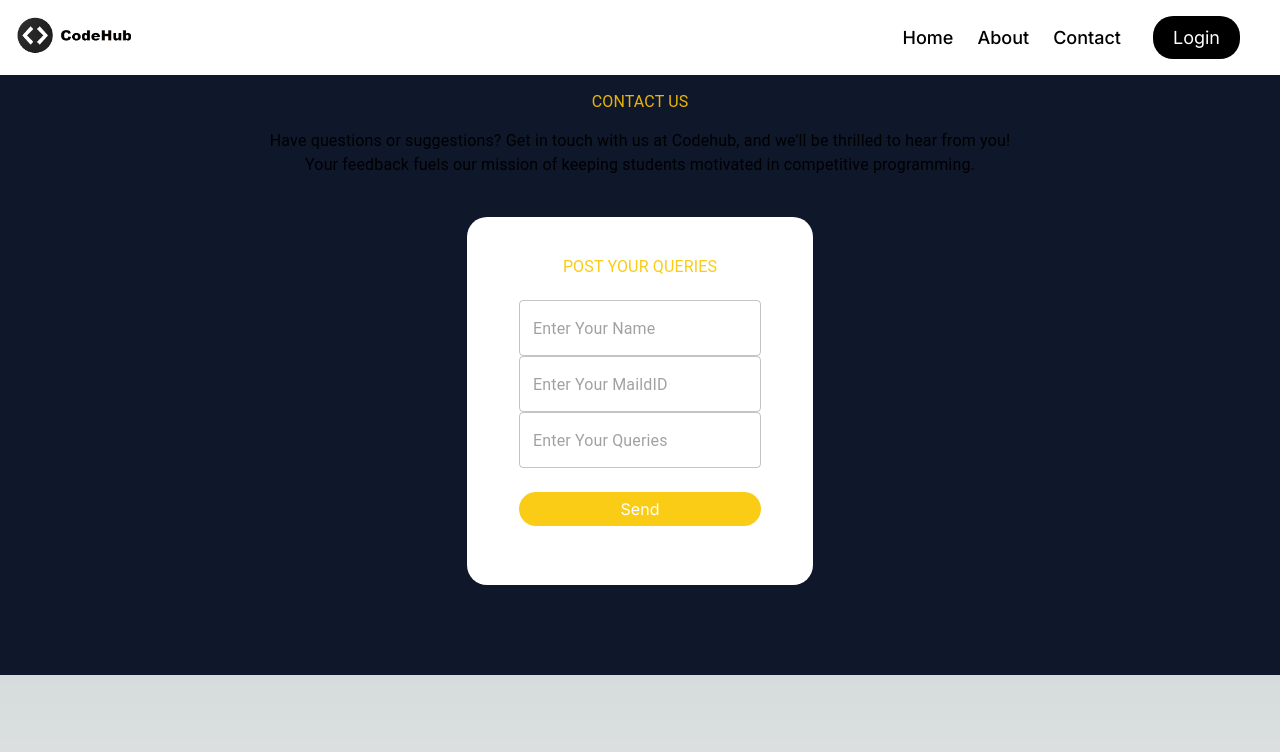
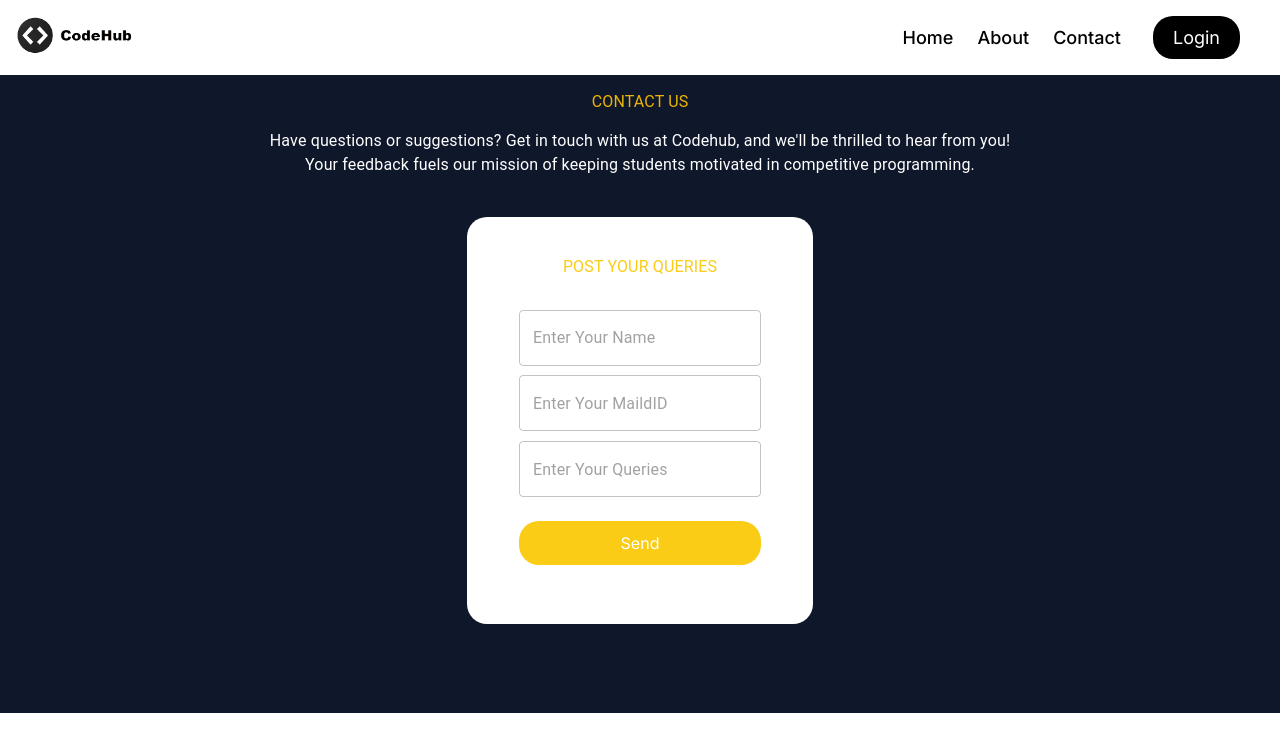
Before and after one commit to krystixz/test, a Next.js app: page /contact in a window 1280 px wide. Shown: the top 752 px of the page. Built offline with nearby package versions, Linux system fonts and the light colour scheme; no server answers.

Commit message:
replace tailwind css ion mui comp to sx props

```diff
--- a/src/app/about/page.tsx
+++ b/src/app/about/page.tsx
@@ -12,11 +12,11 @@ export default function About() {
   return (
     <div>
       <Navbar />
-      <div className=" bg-slate-900 text-white flex flex-col h-screen">
-        <Typography className="md:text-6xl sm:text-4xl px-[5%] pt-[10%] text-yellow-500">
+      <div className=" bg-slate-900 text-white flex flex-col h-screen px-[5%]">
+        <Typography className="md:text-6xl sm:text-4xl  pt-[10%] text-yellow-500">
           About US
         </Typography>
-        <div className=" grid grid-cols-2 px-[5%]">
+        <div className=" grid grid-cols-2">
           <div className="flex flex-col justify-center items-center">
             <Typography className=" text-[18px]">
               Welcome to Codehub, your go-to platform for staying motivated and
@@ -42,9 +42,15 @@ export default function About() {
             />
           </div>
         </div>
+        <div className="w-[10%]">
           <Button
+            fullWidth
             type="button"
-          className="bg-yellow-500 text-white w-[10%] hover:bg-yellow-600 mx-[5%] my-[1%]"
+            sx={{
+              bgcolor: "#FACC15",
+              color: "white",
+              ":hover": { bgcolor: "#CA8A04" },
+            }}
             onClick={() => {
               router.push("/login");
             }}
@@ -53,5 +59,6 @@ export default function About() {
           </Button>
         </div>
       </div>
+    </div>
   );
 }
--- a/src/app/contact/page.tsx
+++ b/src/app/contact/page.tsx
@@ -8,7 +8,7 @@ export default function contact() {
       <Navbar />
       <div className="bg-slate-900 flex items-center h-auto flex-col px-[20%] py-[7%]">
         <Typography className="text-4xl text-yellow-500">CONTACT US</Typography>
-        <Typography className="text-1xl text-center pt-[2%]">
+        <Typography className="text-1xl text-center pt-[2%] text-white">
           Have questions or suggestions? Get in touch with us at Codehub, and
           we'll be thrilled to hear from you! Your feedback fuels our mission of
           keeping students motivated in competitive programming.
@@ -27,25 +27,31 @@ export default function contact() {
               type="text"
               name="name"
               placeholder="Enter Your Name"
-              className="py-[2%]"
+              sx={{
+                paddingTop: "4%",
+              }}
             />
             <TextField
               fullWidth
               type="email"
               name="email"
               placeholder="Enter Your MaildID"
-              className="py-[2%]"
+              sx={{
+                paddingTop: "4%",
+              }}
             />
             <TextField
               fullWidth
               name="message"
               minRows={3}
               placeholder="Enter Your Queries"
-              className="py-[2%]"
+              sx={{
+                paddingTop: "4%",
+              }}
             />
             <button
               type="submit"
-              className="mt-[10%] py-[2%] rounded-[20px] bg-yellow-400 hover:bg-yellow-500 transition-colors text-white"
+              className="mt-[10%] py-[4%] rounded-[20px] bg-yellow-400 hover:bg-yellow-500 transition-colors text-white"
             >
               Send
             </button>
--- a/src/app/globals.css
+++ b/src/app/globals.css
@@ -1,27 +1,3 @@
 @tailwind base;
 @tailwind components;
 @tailwind utilities;
-
-:root {
-  --foreground-rgb: 0, 0, 0;
-  --background-start-rgb: 214, 219, 220;
-  --background-end-rgb: 255, 255, 255;
-}
-
-@media (prefers-color-scheme: dark) {
-  :root {
-    --foreground-rgb: 255, 255, 255;
-    --background-start-rgb: 0, 0, 0;
-    --background-end-rgb: 0, 0, 0;
-  }
-}
-
-body {
-  color: rgb(var(--foreground-rgb));
-  background: linear-gradient(
-      to bottom,
-      transparent,
-      rgb(var(--background-end-rgb))
-    )
-    rgb(var(--background-start-rgb));
-}
--- a/src/components/Postcard.jsx
+++ b/src/components/Postcard.jsx
@@ -11,7 +11,13 @@ function Postcard({ title, description, postlink }) {
         </Typography>
         <Button
           href={postlink}
-          className="bg-yellow-500 text-white hover:bg-yellow-600"
+          color="secondary"
+          variant="contained"
+          sx={{
+            bgcolor: "#FACC15",
+            color: "white",
+            ":hover": { bgcolor: "#CA8A04" },
+          }}
         >
           View Post
         </Button>
```
Lines whose indentation alone changed are shown as unchanged.
